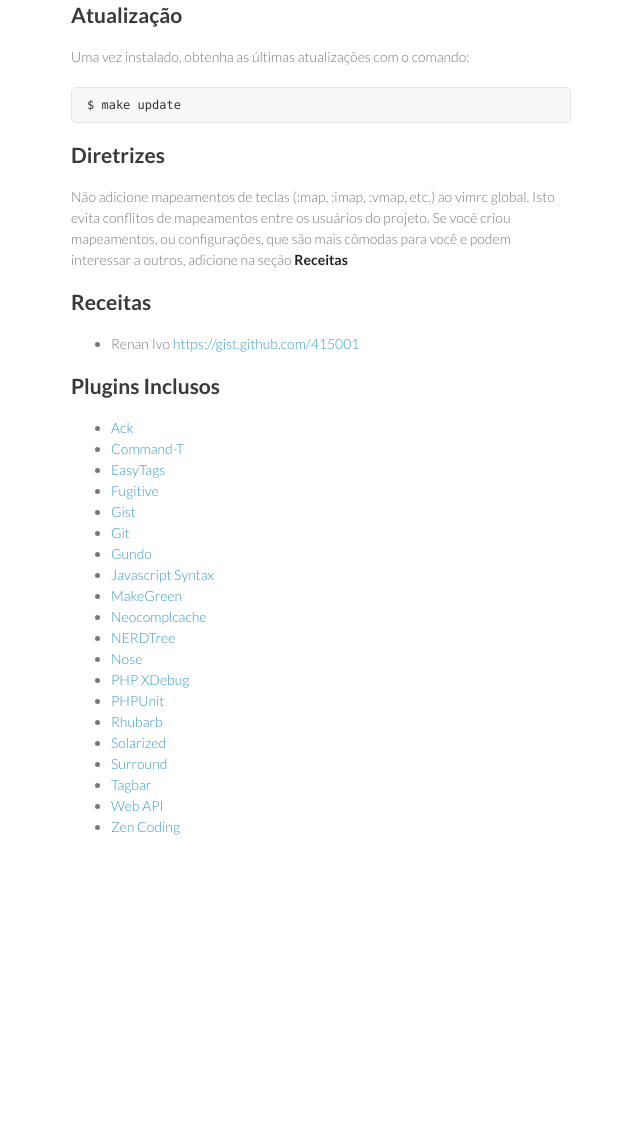
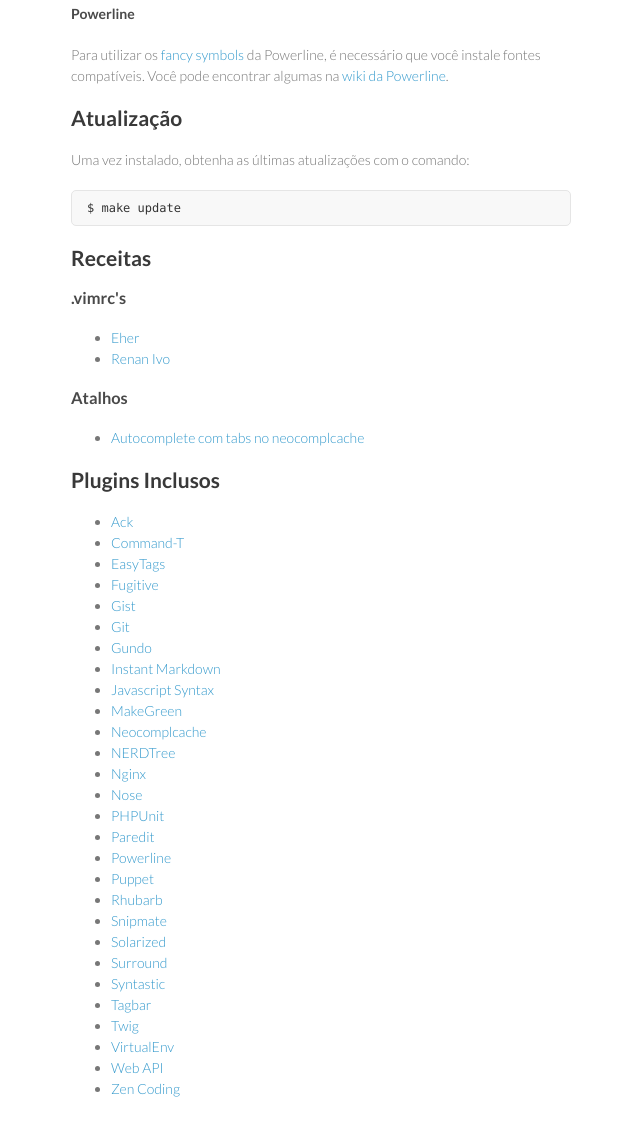
Before and after one commit to renanivo/dotvim, a plain HTML site: page index.html in a window 1280 px wide. Shown: the part 985-2120 px from the top of the page, without its empty margins (499-1139 px from the left). Before the commit the page ends 1892 px from the top, so only its background shows below. Drawn offline with Linux system fonts and the light colour scheme.

```diff
--- a/index.html
+++ b/index.html
@@ -69,6 +69,10 @@ $ make
 
 <p>Mais informações em: <a href="https://github.com/mileszs/ack.vim#readme">https://github.com/mileszs/ack.vim#readme</a></p>
 
+<h4>Powerline</h4>
+
+<p>Para utilizar os <a href="https://github.com/Lokaltog/vim-powerline#troubleshooting">fancy symbols</a> da Powerline, é necessário que você instale fontes compatíveis. Você pode encontrar algumas na <a href="https://github.com/Lokaltog/vim-powerline/wiki/Patched-fonts">wiki da Powerline</a>.</p>
+
 <h2>Atualização</h2>
 
 <p>Uma vez instalado, obtenha as últimas atualizações com o comando:</p>
@@ -76,15 +80,17 @@ $ make
 <pre><code>$ make update
 </code></pre>
 
-<h2>Diretrizes</h2>
-
-<p>Não adicione mapeamentos de teclas (:map, :imap, :vmap, etc.) ao vimrc global. Isto evita conflitos de mapeamentos entre os usuários do projeto. Se você criou mapeamentos, ou configurações, que são mais cômodas para você e podem interessar a outros, adicione na seção <strong>Receitas</strong></p>
-
 <h2>Receitas</h2>
 
+<h3>.vimrc's</h3>
+
 <ul>
-<li>Renan Ivo <a href="https://gist.github.com/415001">https://gist.github.com/415001</a>
-</li>
+<li><a href="https://gist.github.com/1698770">Eher</a></li>
+<li><a href="https://gist.github.com/415001">Renan Ivo</a></li>
+</ul><h3>Atalhos</h3>
+
+<ul>
+<li><a href="https://gist.github.com/2406907">Autocomplete com tabs no neocomplcache</a></li>
 </ul><h2>Plugins Inclusos</h2>
 
 <ul>
@@ -95,17 +101,25 @@ $ make
 <li><a href="https://github.com/mattn/gist-vim">Gist</a></li>
 <li><a href="https://github.com/motemen/git-vim">Git</a></li>
 <li><a href="https://github.com/sjl/gundo.vim">Gundo</a></li>
+<li><a href="https://github.com/suan/vim-instant-markdown">Instant Markdown</a></li>
 <li><a href="https://github.com/othree/javascript-syntax.vim">Javascript Syntax</a></li>
 <li><a href="https://github.com/renanivo/vim-makegreen">MakeGreen</a></li>
 <li><a href="https://github.com/Shougo/neocomplcache">Neocomplcache</a></li>
 <li><a href="https://github.com/scrooloose/nerdtree">NERDTree</a></li>
+<li><a href="https://github.com/vim-scripts/nginx.vim">Nginx</a></li>
 <li><a href="https://github.com/lambdalisue/nose.vim">Nose</a></li>
-<li><a href="https://github.com/travisj/php-xdebug-vim">PHP XDebug</a></li>
 <li><a href="https://github.com/afternoon/vim-phpunit">PHPUnit</a></li>
+<li><a href="https://github.com/vim-scripts/paredit.vim">Paredit</a></li>
+<li><a href="https://github.com/Lokaltog/vim-powerline">Powerline</a></li>
+<li><a href="https://github.com/rodjek/vim-puppet/">Puppet</a></li>
 <li><a href="https://github.com/tpope/vim-rhubarb">Rhubarb</a></li>
+<li><a href="https://github.com/msanders/snipmate.vim">Snipmate</a></li>
 <li><a href="https://github.com/altercation/vim-colors-solarized">Solarized</a></li>
 <li><a href="https://github.com/tpope/vim-surround">Surround</a></li>
+<li><a href="https://github.com/scrooloose/syntastic">Syntastic</a></li>
 <li><a href="https://github.com/majutsushi/tagbar">Tagbar</a></li>
+<li><a href="https://github.com/beyondwords/vim-twig">Twig</a></li>
+<li><a href="https://github.com/jmcantrell/vim-virtualenv">VirtualEnv</a></li>
 <li><a href="https://github.com/mattn/webapi-vim">Web API</a></li>
 <li><a href="https://github.com/mattn/zencoding-vim">Zen Coding</a></li>
 </ul>
```
Also changed, not shown: params.json (+1 -1 lines).
